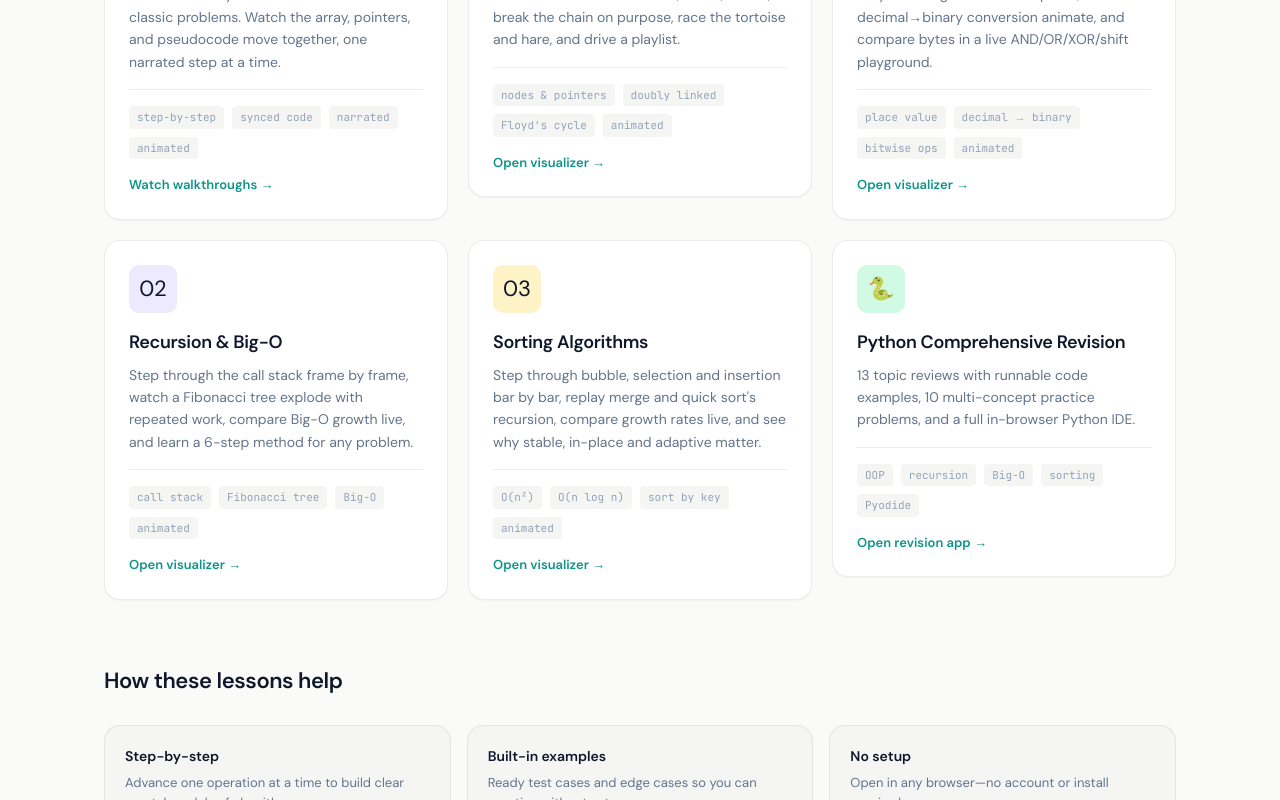
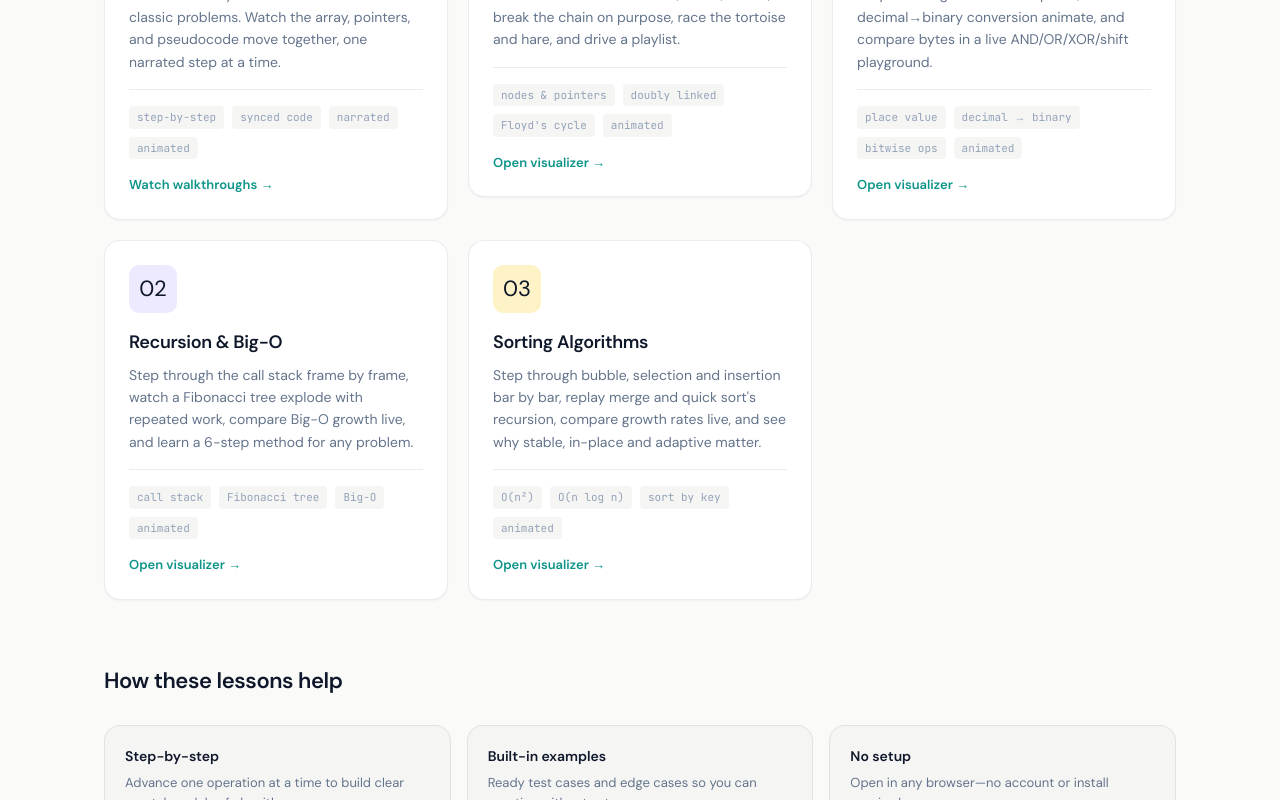
Before and after one commit to abdullahsherdy/InteractLabV2, a Next.js app: page / in a window 1280 px wide. Shown: the part 726-1526 px from the top of the page. Built offline with nearby package versions, Linux system fonts and the light colour scheme.

Commit message:
remove not working apps

```diff
--- a/app/page.tsx
+++ b/app/page.tsx
@@ -47,16 +47,6 @@ const CARDS = [
     meta: ["O(n²)", "O(n log n)", "sort by key", "animated"],
     arrow: "Open visualizer →",
   },
-  {
-    href: "/revision-app/index.html",
-    icon: "🐍",
-    iconClass: "green",
-    title: "Python Comprehensive Revision",
-    desc: "13 topic reviews with runnable code examples, 10 multi-concept practice problems, and a full in-browser Python IDE.",
-    meta: ["OOP", "recursion", "Big-O", "sorting", "Pyodide"],
-    arrow: "Open revision app →",
-    legacy: true,
-  },
 ];
 
 export default function HomePage() {
@@ -97,15 +87,9 @@ export default function HomePage() {
         <div className="tutorial-grid">
           {CARDS.map((c, i) => (
             <Reveal key={c.href} delay={i * 0.06}>
-              {c.legacy ? (
-                <a className="tutorial-card" href={c.href}>
-                  <CardBody card={c} />
-                </a>
-              ) : (
-                <Link className="tutorial-card" href={c.href}>
-                  <CardBody card={c} />
-                </Link>
-              )}
+              <Link className="tutorial-card" href={c.href}>
+                <CardBody card={c} />
+              </Link>
             </Reveal>
           ))}
         </div>
```
